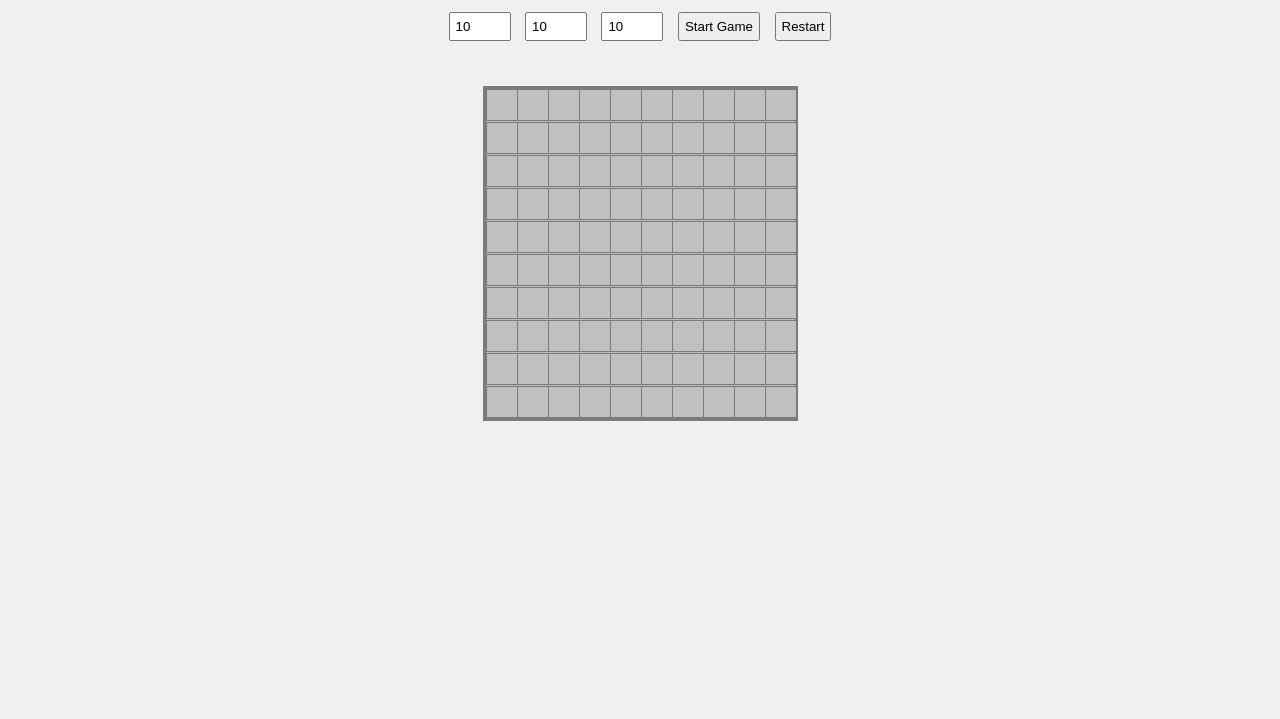
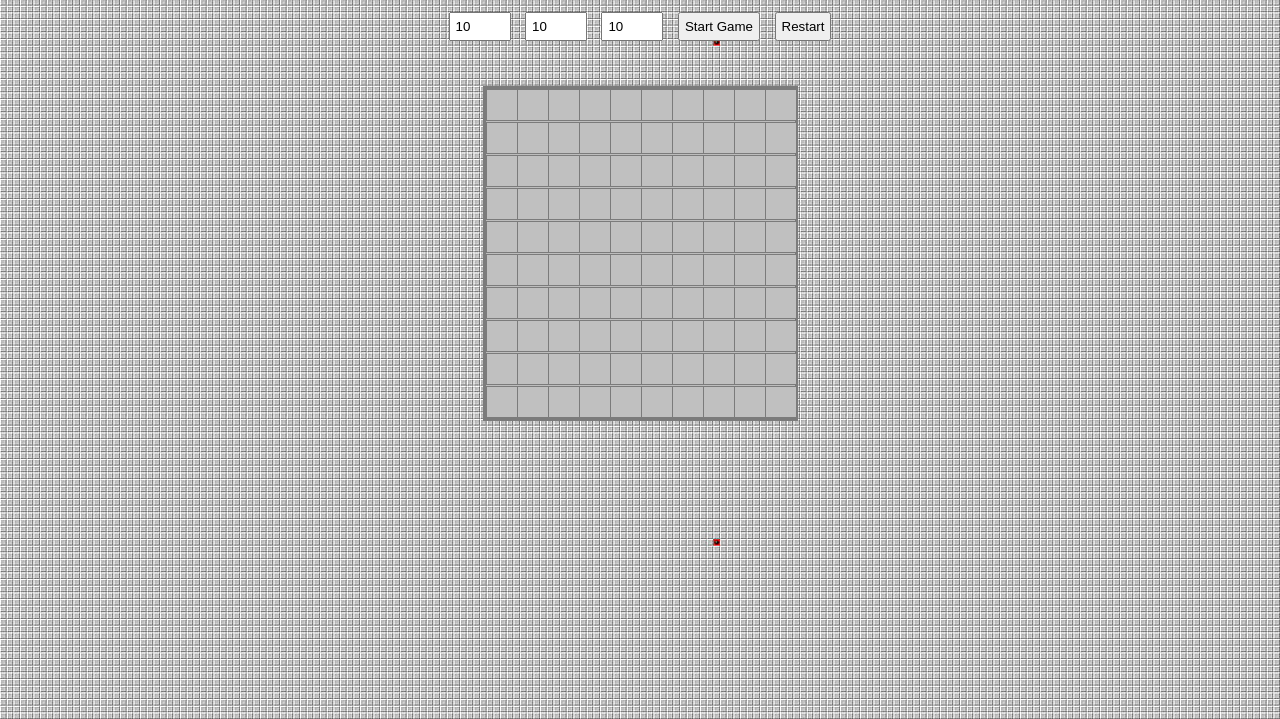
Before and after one commit to inodbandara-official/minesweeper, a plain HTML site: page minesweeper.html in a window 1280 px wide. Shown: the part 81-800 px from the top of the page. Drawn offline with Linux system fonts and the light colour scheme.

Commit message:
Added background image.

```diff
--- a/minesweeper.css
+++ b/minesweeper.css
@@ -1,5 +1,6 @@
 body {
             font-family: Arial, sans-serif;
+            background-image: url(background.jpg);
             display: flex;
             flex-direction: column;
             align-items: center;
```
